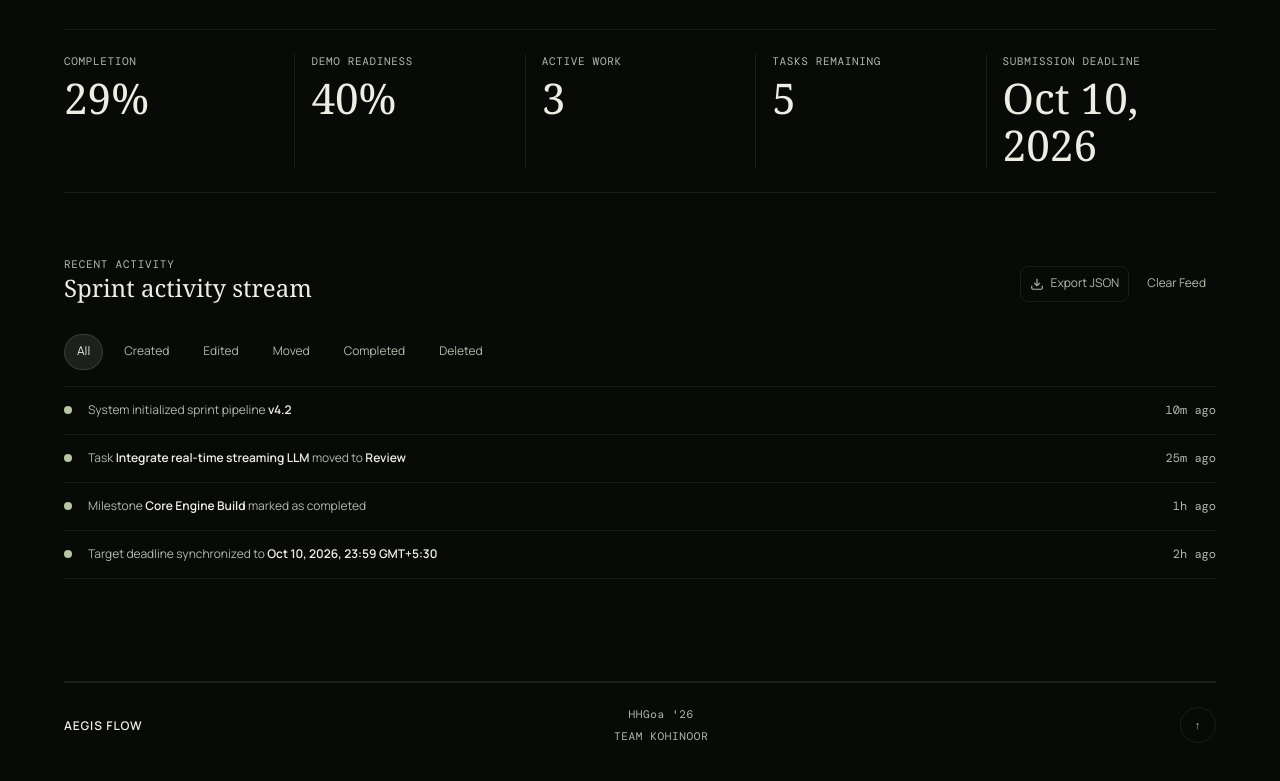
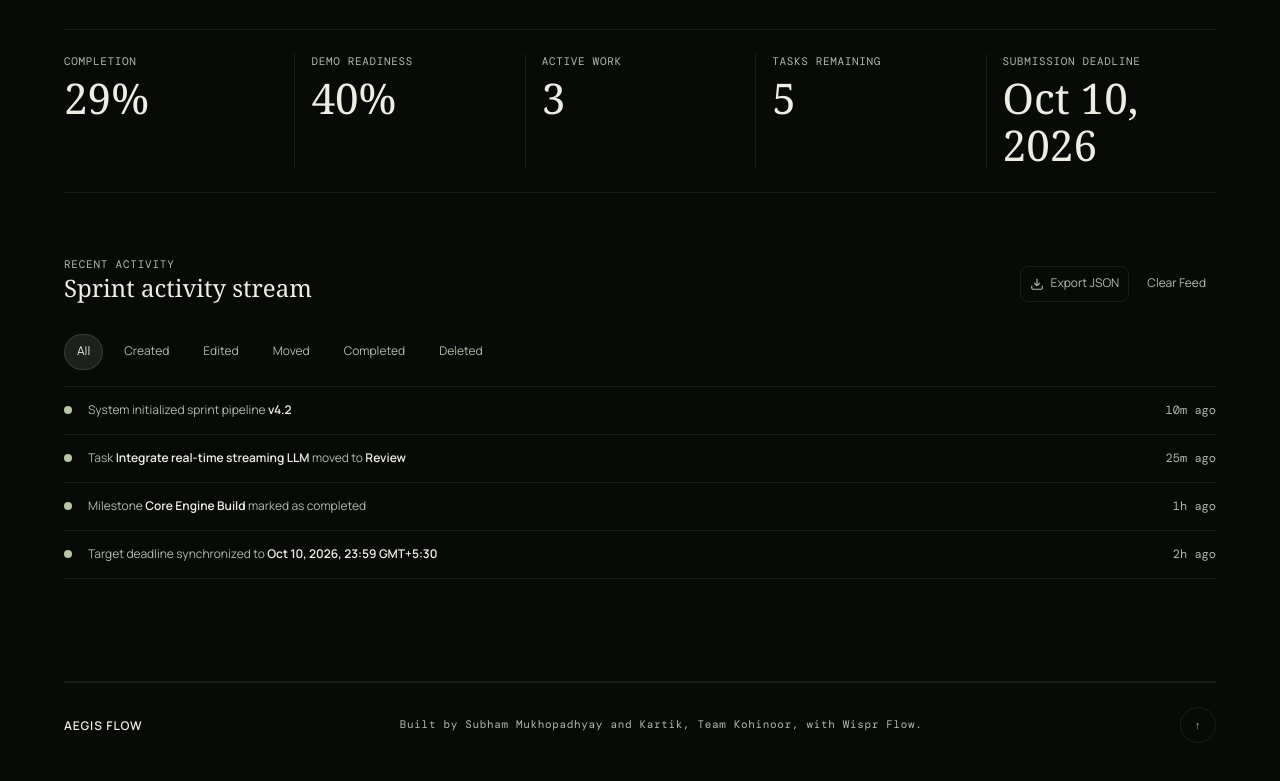
Before and after one commit to SubhamMukhopadhyay/aegis-flow, a plain HTML site: page index.html in a window 1280 px wide. Shown: the part 4005-4786 px from the top of the page. Drawn offline with nearby package versions, Linux system fonts and the light colour scheme.

Commit message:
Add footer credit: Built by Subham Mukhopadhyay and Kartik, Team Kohinoor, with Wispr Flow

```diff
--- a/css/styles.css
+++ b/css/styles.css
@@ -359,6 +359,7 @@ button:focus-visible,a:focus-visible,input:focus-visible,textarea:focus-visible,
 .hero-ambient-reflection{display:none}
 .hero-project-name .hero-team-name{display:inline-block;padding:8px 0 0;color:var(--text-secondary)}
 .footer-event-name{display:grid;gap:8px;text-align:center}
+.footer-credit{text-align:center;color:var(--text-secondary);line-height:1.4}
 
 /* Reminder center and scheduling */
 .reminder-bell-btn{position:relative;min-width:36px;width:36px;height:36px;padding:0}
--- a/index.html
+++ b/index.html
@@ -612,7 +612,7 @@
 
         <footer class="page-footer">
           <a href="#overview" aria-label="Aegis Flow overview">AEGIS FLOW</a>
-          <span class="footer-event-name"><span>HHGoa '26</span><span>TEAM KOHINOOR</span></span>
+          <span class="footer-credit">Built by Subham Mukhopadhyay and Kartik, Team Kohinoor, with Wispr Flow.</span>
           <a href="#overview" aria-label="Return to Overview">↑</a>
         </footer>
 
```
